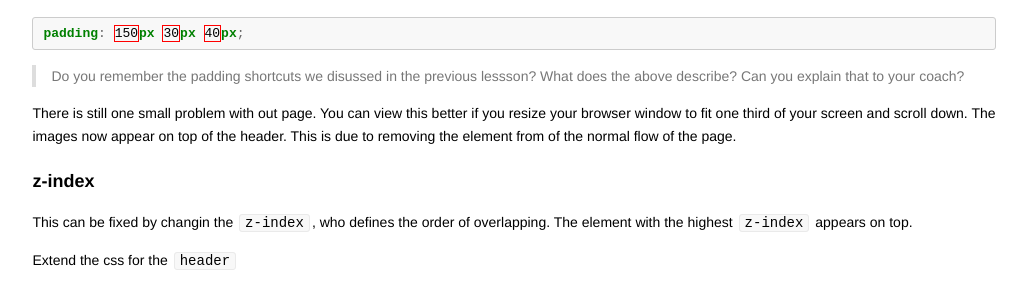
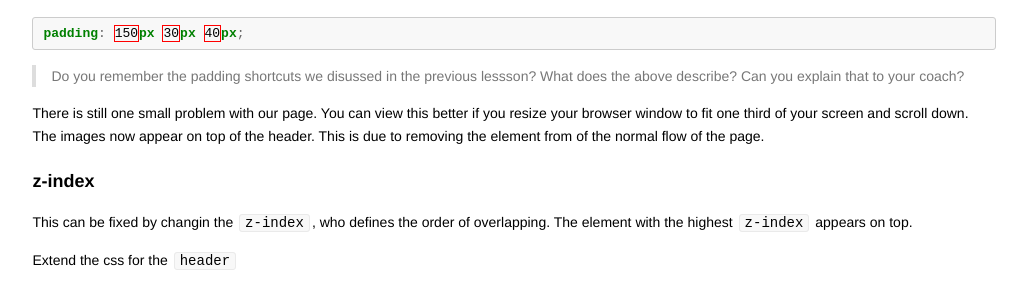
Before and after one commit to codebar/tutorials, a Jekyll site: the page built from html/lesson4/tutorial.md, in a window 1280 px wide and 900 px high, scrolled down 8467 px. Shown: the part 155-441 px from the top of the window, without its empty margins (126-1153 px from the left). Built offline with Jekyll 4.4.1, drawn with Linux system fonts in a browser that asks for light colours; Markdown is read by kramdown in place of the engine named in the settings; some of the changed text lies outside the part shown.

Commit message:
Fix typo

```diff
--- a/html/lesson4/tutorial.md
+++ b/html/lesson4/tutorial.md
@@ -467,7 +467,7 @@ padding: 150px 30px 40px;
 
 > Do you remember the padding shortcuts we disussed in the previous lessson? What does the above describe? Can you explain that to your coach?
 
-There is still one small problem with out page. You can view this better if you resize your browser window to fit one third of your screen and scroll down. The images now appear on top of the header. This is due to removing the element from of the normal flow of the page.
+There is still one small problem with our page. You can view this better if you resize your browser window to fit one third of your screen and scroll down. The images now appear on top of the header. This is due to removing the element from of the normal flow of the page.
 
 ### z-index
 
```
Also changed, not shown: other parts of html/lesson4/tutorial.md (+1 -1 lines).
